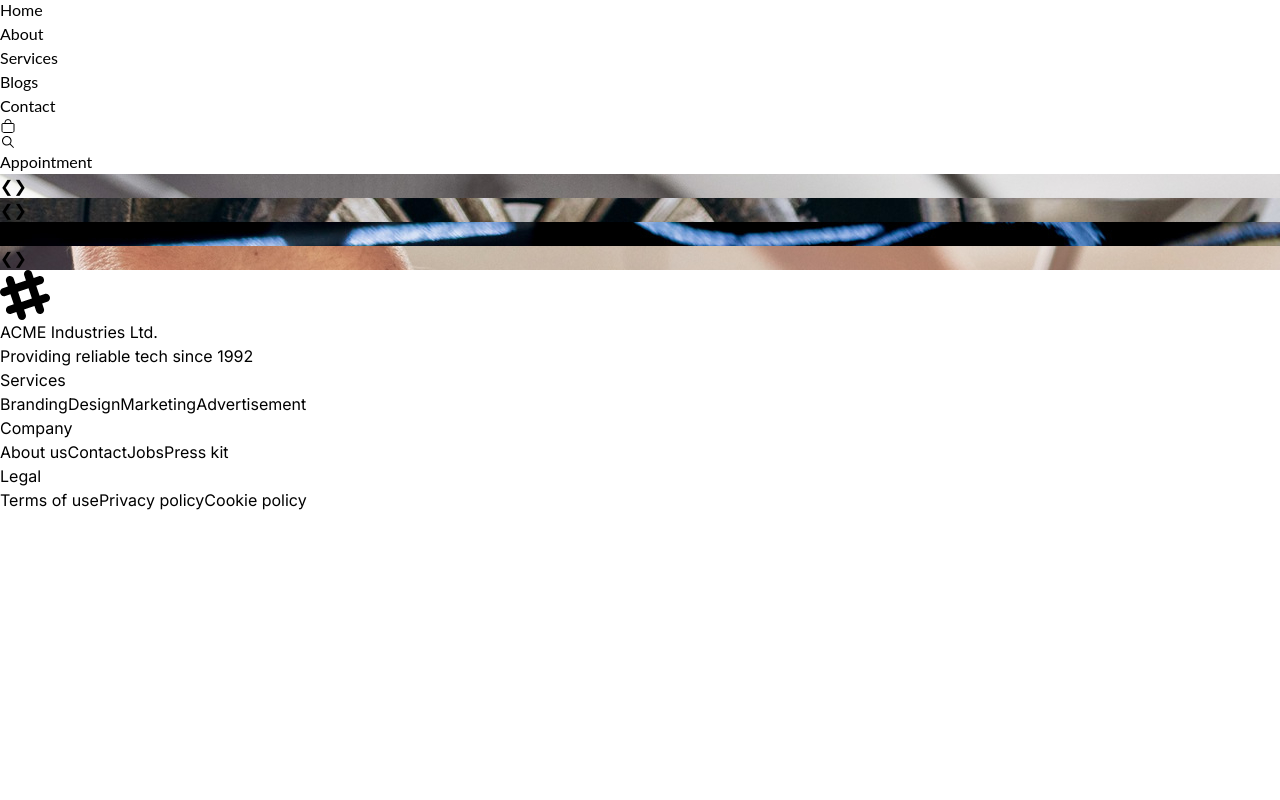
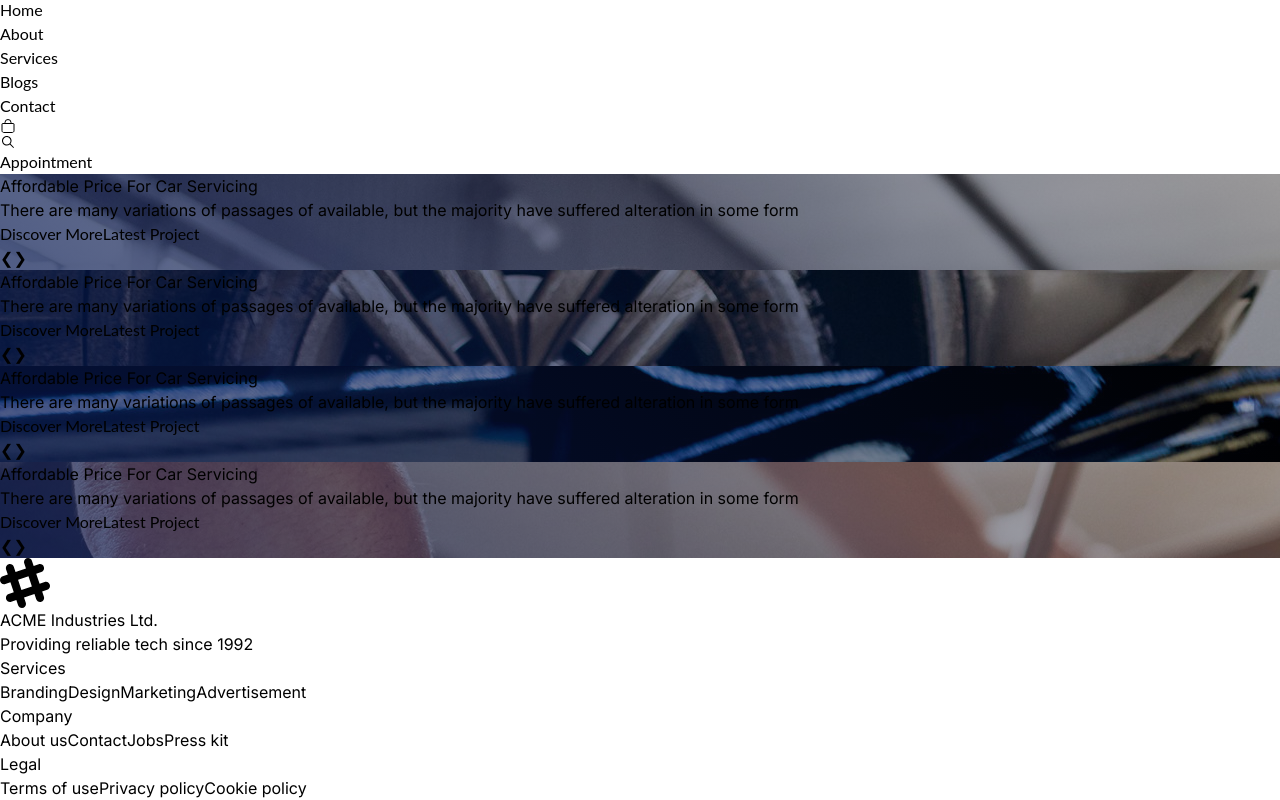
Before and after one commit to Jewel-190237/Car-Repair-Services, a Next.js app: page / in a window 1280 px wide. Shown: the part 1475-2275 px from the top of the page. Before the commit the page ends 1987 px from the top, so only its background shows below. Built offline with nearby package versions, Linux system fonts and the light colour scheme.

Commit message:
file uploaded

```diff
--- a/src/components/HomePage/Banner.jsx
+++ b/src/components/HomePage/Banner.jsx
@@ -36,13 +36,21 @@ const Banner = () => {
             {
                 banners.map((banner, index) => (
                     <div
-                        style={{ backgroundImage: `url('/assets/images/banner/${index+1}.jpg')` }}
+                        style={{
+                            backgroundImage: `linear-gradient(45deg, rgba(7, 25, 82, 0.7), rgba(0, 0, 0, 0.3)), url('/assets/images/banner/${index + 1}.jpg')`
+                        }}
                         key={index}
-                        id={`slide${index+1}`}
-                        className="carousel-item relative w-full h-screen"
+                        id={`slide${index + 1}`}
+                        className="carousel-item relative w-full bg-top bg-no-repeat h-[90vh] rounded-lg"
                     >
-                        <div className="">
+                        <div className="flex flex-col justify-center">
+                            <h1 className="text-white text-6xl">{banner.title}</h1>
+                            <p className="text-white"> {banner.description}</p>
+                            <div className="flex gap-5">
+                                <button className="lato bg-white lato hover:bg-[#FF3811] border border-[#FF3811] text-xl text-[#FF3811] hover:text-white rounded-lg px-6 py-3">Discover More </button>
+                                <button className="lato bg-white lato hover:bg-[#FF3811] border border-[#FF3811] text-xl text-[#FF3811] hover:text-white rounded-lg px-6 py-3">Latest Project</button>
 
+                            </div>
                         </div>
                         <div className="absolute left-5 right-5 top-1/2 flex -translate-y-1/2 transform justify-between">
                             <a href={banner.prev} className="btn btn-circle">❮</a>
```
